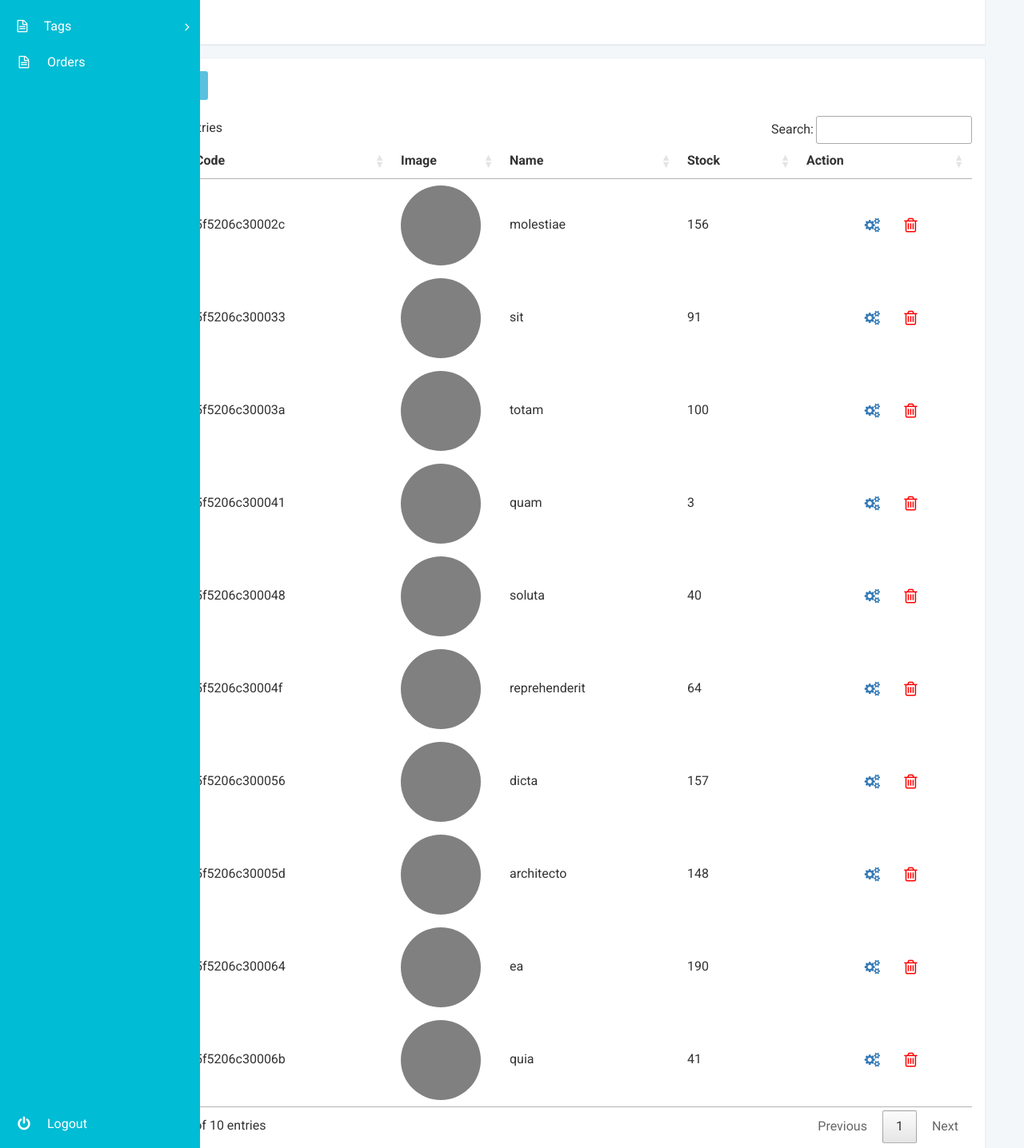
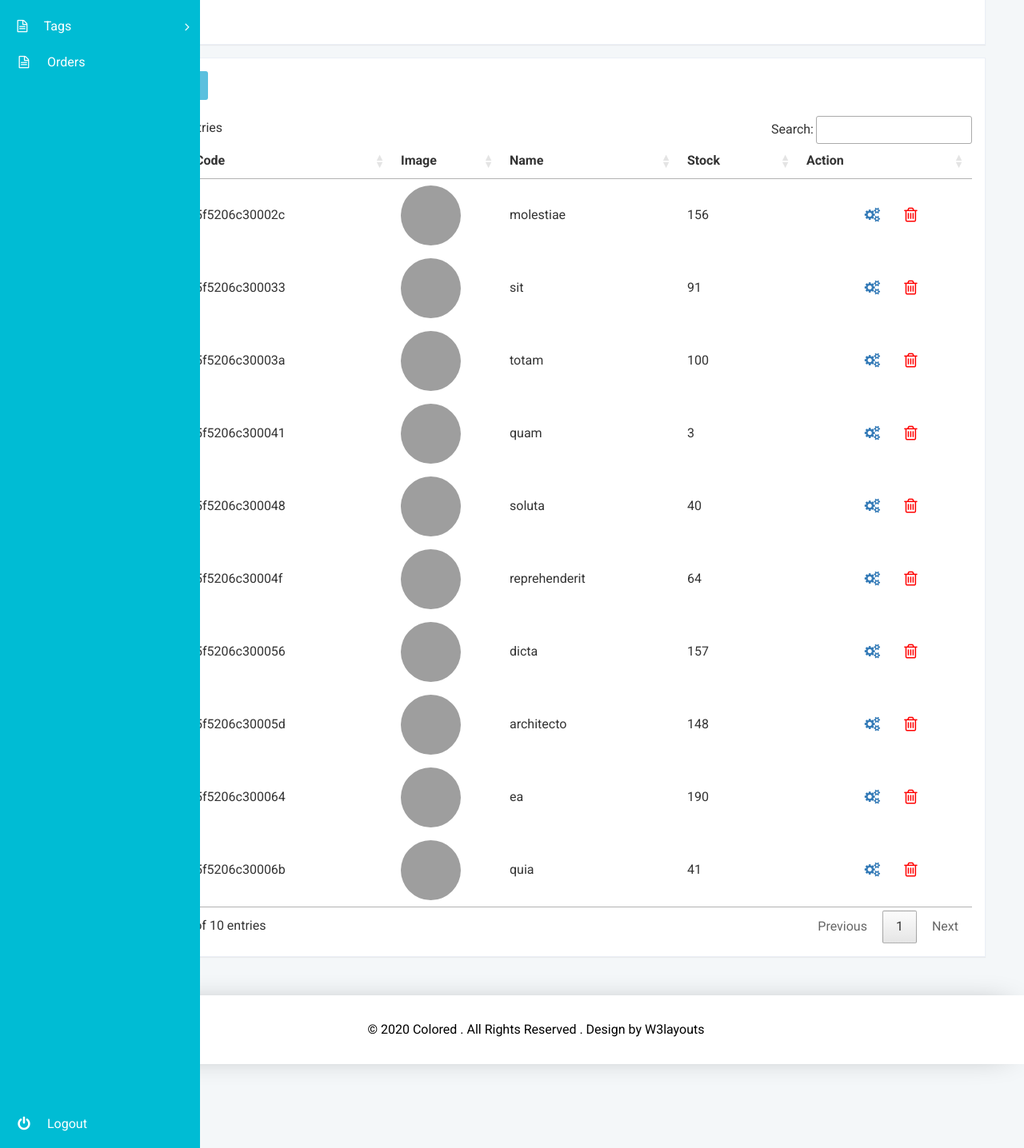
Before and after one commit to iyasmzn/project2_apotek, a Laravel app: page /admin/drugs in a window 1280 px wide. Shown: the part 132-1568 px from the top of the page at 80% size. Run offline with Laravel 8, Linux system fonts and the light colour scheme; a user stored in the database is signed in; data comes from the database, SQL or seed files in the repository; some libraries are stand-ins or nearby versions; some web fonts are replaced; grey boxes are pictures that could not be loaded.

Commit message:
add image in drug view

```diff
--- a/resources/views/admin/drugs/index.blade.php
+++ b/resources/views/admin/drugs/index.blade.php
@@ -38,7 +38,7 @@
 	            				<td>{{ $no++ }}</td>
 	            				<td>{{ $drug->drug_code }}</td>
 	            				<td>
-	            					<div style="width: 100px;height: 100px;border-radius: 50px;background-color: gray;"></div>
+	            					<div style="width: 75px;height: 75px;border-radius: 50px;background-color: rgb(91,192,222);background-image: url('/img/drug_img/{{ $drug->image }}');background-size: cover;background-position: center;"></div>
 	            				</td>
 	            				<td>{{ $drug->name }}</td>
 	            				<td>{{ $drug->stock }}</td>
```
Also changed, not shown: public/img/drug_img/1599482078.jpeg (added).
